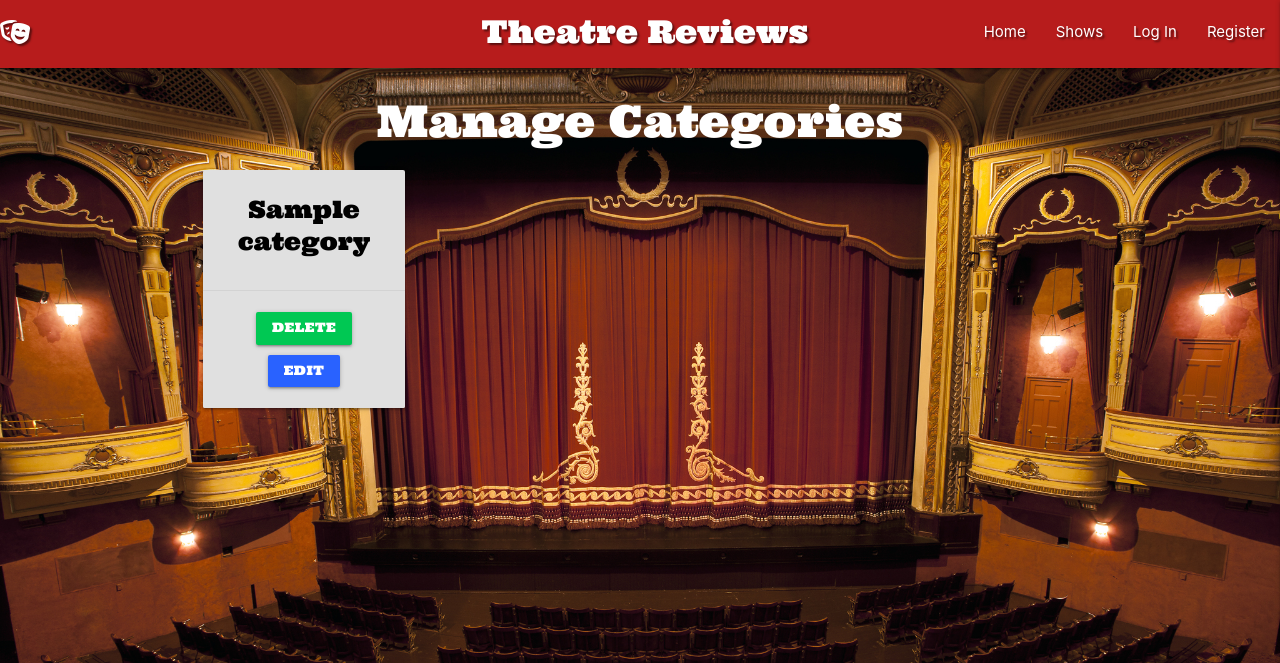
After one commit to Craggy19/theatre_reviews, a Flask app: page /get_categories in a window 1280 px wide. The commit adds this page. Shown: the top 663 px of the page. Run offline with Flask 2, Linux system fonts and the light colour scheme; a database or web service that is not in the repository returns one stand-in record (values such as "Sample title"); some libraries are stand-ins or nearby versions.

Commit message:
Added categories.html

```diff
--- a/app.py
+++ b/app.py
@@ -1,3 +1,4 @@
+
 import os
 from flask import (
     Flask, flash, render_template,
@@ -160,6 +161,12 @@ def delete_show(show_id):
     return redirect(url_for("get_shows"))
 
 
+@app.route("/get_categories")
+def get_categories():
+    categories = list(mongo.db.categories.find().sort("category_name", 1))
+    return render_template("categories.html", categories=categories)
+
+
 if __name__ == "__main__":
     app.run(host=os.environ.get("IP"),
             port=int(os.environ.get("PORT")),
--- a/templates/base.html
+++ b/templates/base.html
@@ -30,6 +30,9 @@
                     {% if session.user %}
                         <li><a href="{{ url_for('add_show') }}">Add Show</a></li>
                         <li><a href="{{ url_for('profile', username=session['user']) }}">Profile</a></li>
+                        {% if session.user|lower == "admin"|lower %}
+                            <li><a href="{{ url_for('get_categories') }}">Manage Categories</a></li>
+                        {% endif %}
                         <li><a href="{{ url_for('logout') }}">Log Out</a></li>
                     {% else %}
                         <li><a href="{{ url_for('login') }}">Log In</a></li>
@@ -49,6 +52,9 @@
                 {% if session.user %}
                     <li><a href="{{ url_for('add_show') }}">Add Show</a></li>
                     <li><a href="{{ url_for('profile', username=session['user']) }}">Profile</a></li>
+
+                        <li><a href="{{ url_for('get_categories') }}">Manage Categories</a></li>
+
                     <li><a href="{{ url_for('logout') }}">Log Out</a></li>
                 {% else %}
                     <li><a href="{{ url_for('login') }}">Log In</a></li>
--- /dev/null
+++ b/templates/categories.html
@@ -0,0 +1,22 @@
+{% extends "base.html" %}
+{% block content %}
+
+    <div class="row">
+        <h3 class="center-align white-text">Manage Categories</h3>
+        {% for category in categories %}
+        <div class="col s12 m3">
+            <div class="card grey lighten-2">
+                <div class="card-content black-text center-align">
+                    <span class="card-title">{{ category.category_name}}</span>
+                </div>
+                <div class="card-action center-align">
+                <a href="#" class="btn-small green accent-4">Delete</a>
+                <a href="#" class="btn-small blue accent-4">Edit</a>
+                </div>
+            </div>
+            </div>
+        {% endfor %}
+    </div>
+
+
+{% endblock %}
--- a/templates/shows.html
+++ b/templates/shows.html
@@ -2,7 +2,7 @@
 {% block content %}
 
 <div class="row card grey lighten-2">
-   <h3 class="center-align">View our Shows or Add your own!</h3>
+   <h3 class="center-align">ALL SHOWS!</h3>
    <form action="{{ url_for('search') }}" method="post" class="col s12">
       <div class="row center-align">
          <div class="input-field col s12 m8">
```
